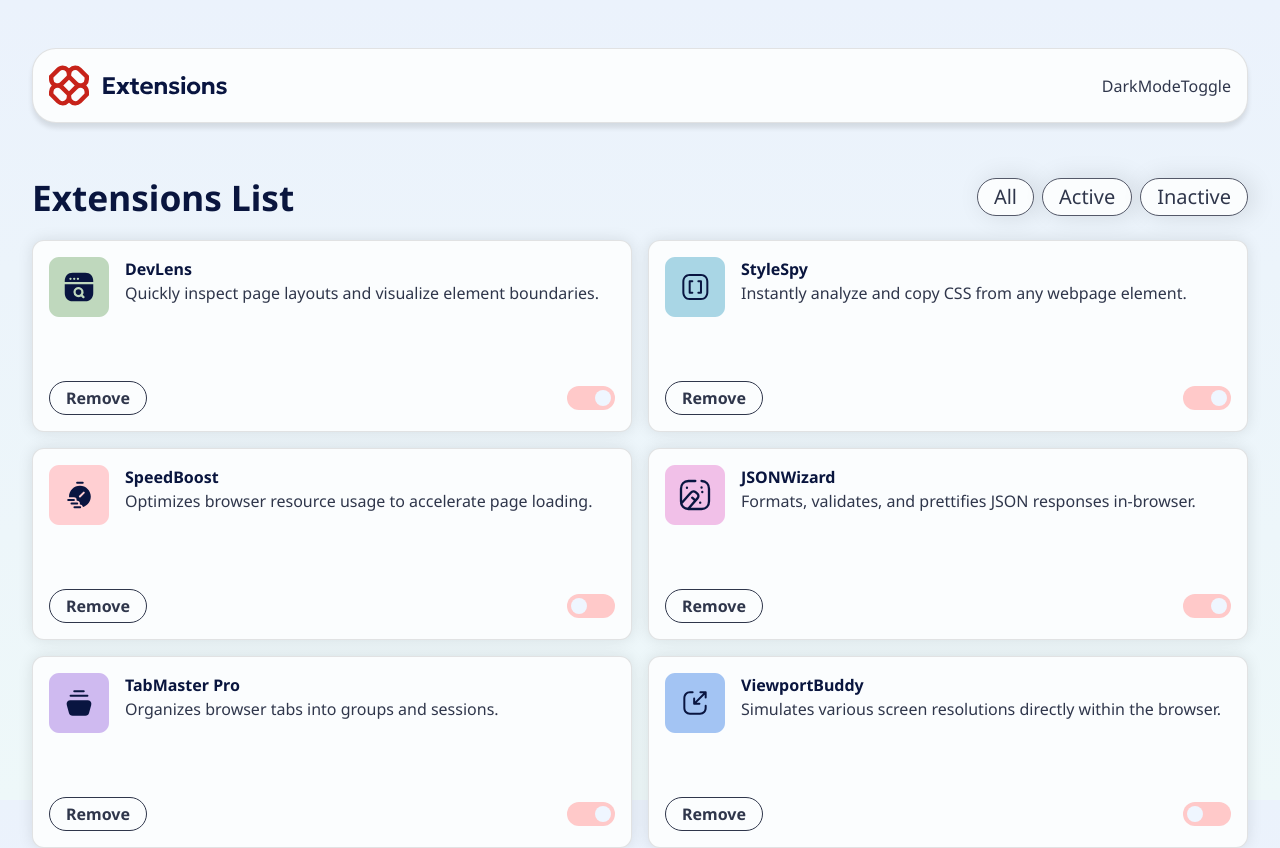
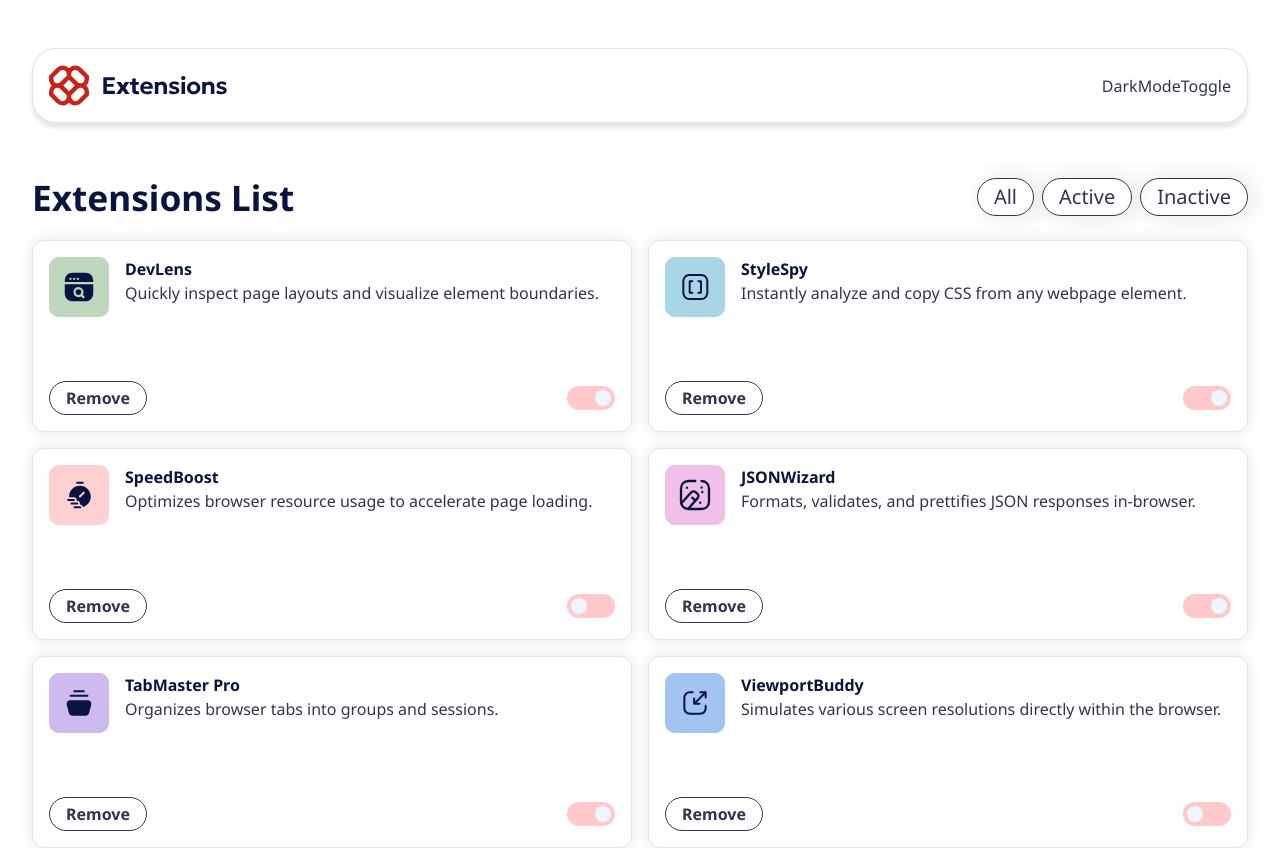
Before and after one commit to lilKriT/fem-browser-extension-manager-ui, a Next.js app: page / in a window 1280 px wide. Shown: the top 848 px of the page. Built offline with nearby package versions, Linux system fonts and the light colour scheme.

Commit message:
Reworked the colors semantics.

```diff
--- a/app/_components/FilterButtons.tsx
+++ b/app/_components/FilterButtons.tsx
@@ -5,6 +5,8 @@ const buttonStyle = `bg-filter-button-bg border border-filter-button-border
   text-xl font-500
   rounded-full cursor-pointer
   shadow-[5px_0px_25px_1px] shadow-black/10`;
+
+const activeButtonStyle = "text-filter-button";
 
 const FilterButtons = () => {
   return (
--- a/app/_components/TopBar.tsx
+++ b/app/_components/TopBar.tsx
@@ -3,7 +3,10 @@ import DarkModeToggle from "./DarkModeToggle";
 
 const TopBar = () => {
   return (
-    <div className="w-full flex justify-between items-center bg-top-bar-bg p-4 rounded-3xl border border-border/30 shadow-[0px_5px_5px_0px] shadow-black/10">
+    <div
+      className="w-full flex justify-between items-center bg-surface p-4 rounded-3xl border border-border/30
+    shadow-[0px_5px_5px_0px] shadow-shadow/10"
+    >
       {/* Left */}
       <div>
         <Image src={"/logo.svg"} alt="Company Logo" height={41} width={179} />
--- a/app/globals.css
+++ b/app/globals.css
@@ -32,38 +32,19 @@
   --color-dark-from: hsl(225, 71.4%, 5.5%);
   --color-dark-to: hsl(226.9, 75.3%, 14.3%);
 
-  /* Now semantics */
-  /* General */
+  /* Now semantics - lets minimize it*/
+  --color-bg-gradient-from: var(--color-light-from);
+  --color-bg-gradient-to: var(--color-light-to);
+
+  --color-surface: var(--color-white);
+  --color-border: var(--color-neutral-400);
+
   --color-heading: var(--color-neutral-900);
   --color-text: var(--color-neutral-700);
-  --color-focus: var(--color-neutral-0);
-  --color-border: var(--color-neutral-400);
 
-  /* Background */
-  --color-background-from: var(--color-light-from);
-  --color-background-to: var(--color-light-to);
-
-  /* Top bar */
-  --color-top-bar-bg: var(--color-neutral-0);
-  --color-dark-mode-toggle-bg: var(--color-neutral-0);
-  --color-dark-mode-toggle-hover-bg: var(--color-neutral-0);
-
-  /* Filters */
-  --color-filter-button-bg: var(--color-neutral-0);
-  --color-filter-button-border: var(--color-neutral-600);
-  --color-filter-button-hover-bg: var(--color-neutral-0);
-  --color-filter-button-active-bg: var(--color-neutral-0);
-  --color-filter-button-active-hover-bg: var(--color-neutral-0);
-
-  /* Card */
-  --color-card-bg: var(--color-neutral-0);
-  --color-remove-button-bg: var(--color-neutral-0);
-  --color-remove-button-border: var(--color-neutral-500);
-  --color-remove-button-hover-bg: var(--color-neutral-0);
-  --color-extension-toggle-bg: var(--color-neutral-0);
-  --color-extension-toggle-hover-bg: var(--color-neutral-0);
-  --color-extension-toggle-active-bg: var(--color-neutral-0);
-  --color-extension-toggle-thumb-bg: var(--color-neutral-0);
+  --color-accent: var(--color-red-700);
+  --color-focus: var(--color-pink-500);
+  --color-shadow: var(--color-black);
 }
 
 @layer theme {
```
